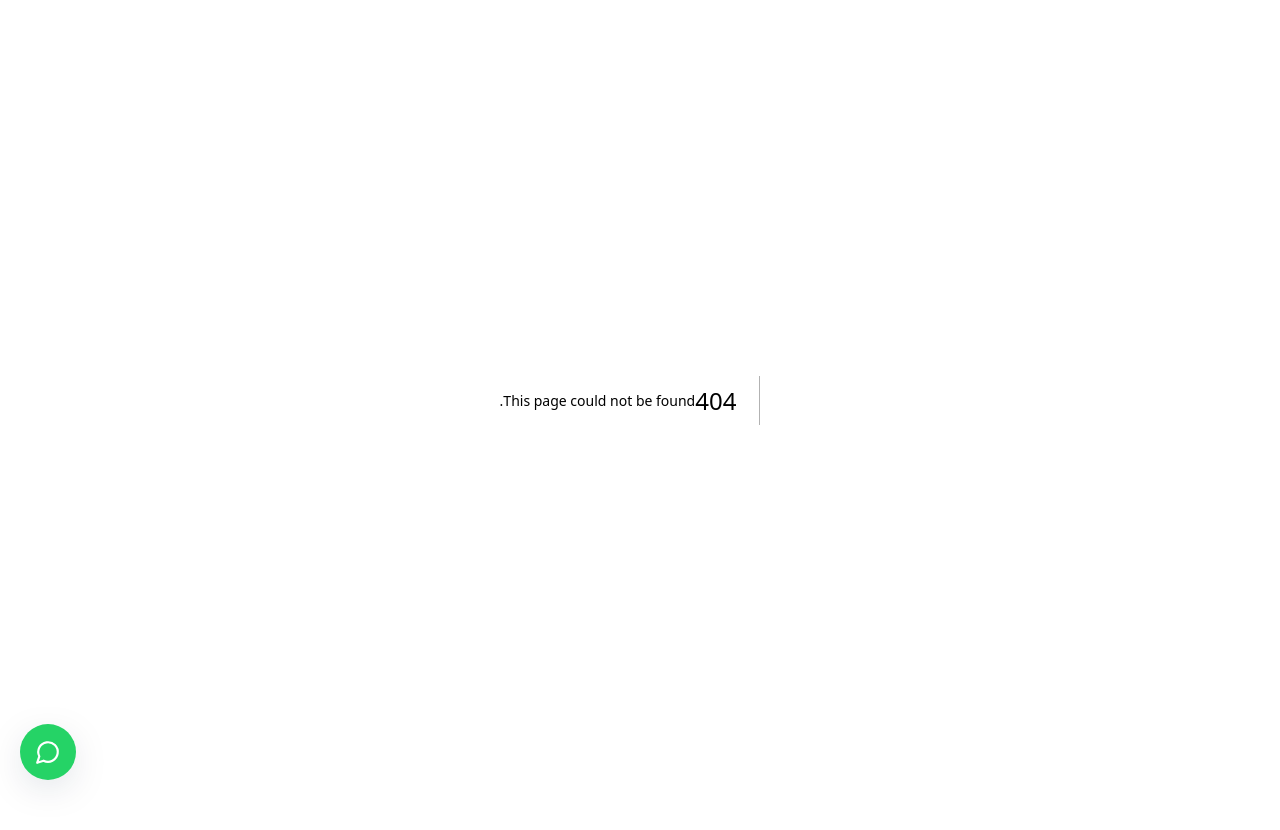
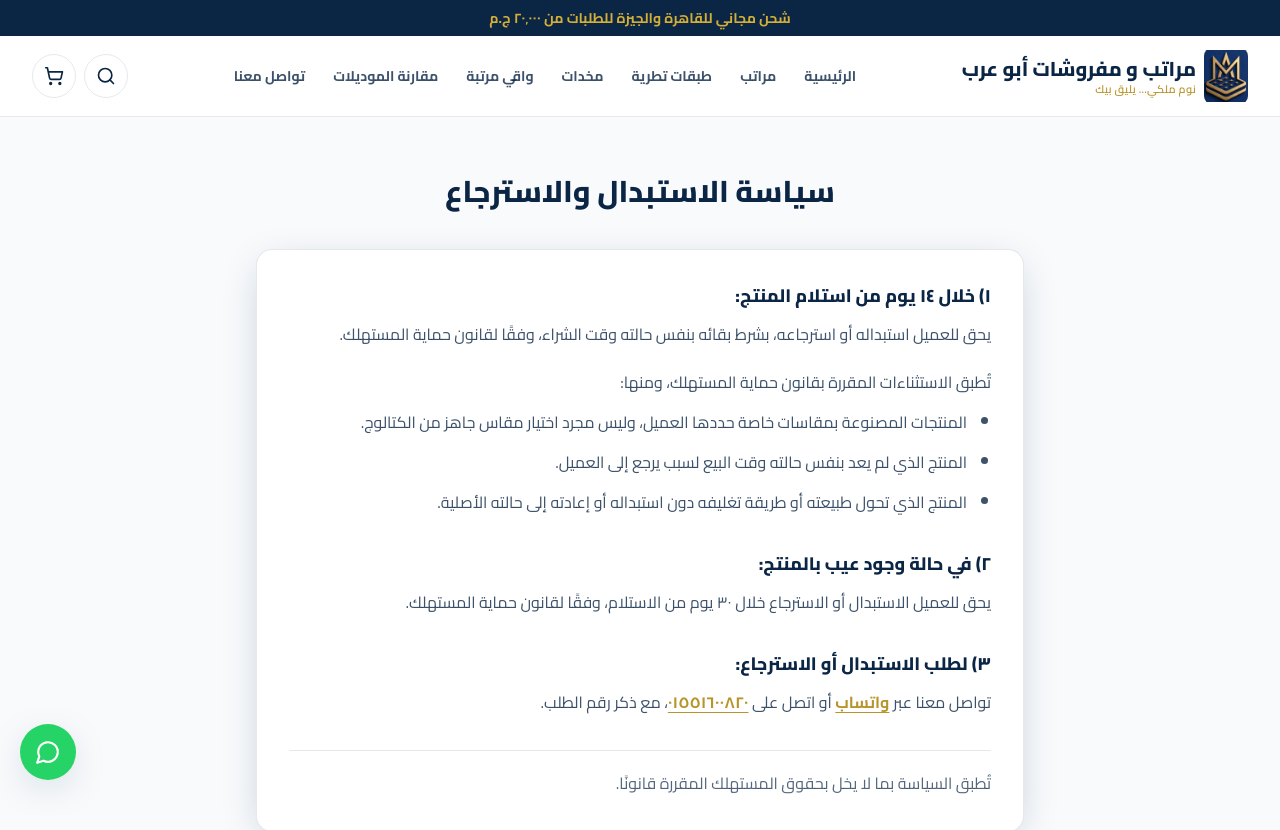
Before and after one commit to ABUARUBMATTRESSES-wq/abo-arab-mattress, a Next.js app: page /returns-policy in a window 1280 px wide. Before the commit this address had no page. Shown: the top 830 px of the page. Before the commit the page ends 800 px from the top, so only its background shows below. Built offline with nearby package versions, Linux system fonts and the light colour scheme.

Commit message:
Create page.tsx

```diff
--- /dev/null
+++ b/app/returns-policy/page.tsx
@@ -0,0 +1,65 @@
+import type { Metadata } from "next";
+import Header from "@/components/Header";
+import Footer from "@/components/Footer";
+import { buildWhatsappLink } from "@/lib/config";
+
+export const metadata: Metadata = {
+  title: "سياسة الاستبدال والاسترجاع",
+  description: "سياسة الاستبدال والاسترجاع في أبو عرب للمراتب والمفروشات وفقًا لقانون حماية المستهلك.",
+};
+
+export default function ReturnsPolicyPage() {
+  return (
+    <>
+      <Header />
+      <main className="container-app py-14">
+        <div className="mx-auto max-w-3xl">
+          <div className="mb-10 text-center">
+            <h1 className="section-title">سياسة الاستبدال والاسترجاع</h1>
+          </div>
+
+          <div className="card p-6 sm:p-8">
+            <h2 className="text-lg font-extrabold text-navy">١) خلال ١٤ يوم من استلام المنتج:</h2>
+            <p className="mt-2 leading-8 text-navy/80">
+              يحق للعميل استبداله أو استرجاعه، بشرط بقائه بنفس حالته وقت الشراء، وفقًا لقانون حماية المستهلك.
+            </p>
+            <p className="mt-4 leading-8 text-navy/80">تُطبق الاستثناءات المقررة بقانون حماية المستهلك، ومنها:</p>
+            <ul className="mt-2 list-disc space-y-2 pr-6 leading-8 text-navy/80">
+              <li>المنتجات المصنوعة بمقاسات خاصة حددها العميل، وليس مجرد اختيار مقاس جاهز من الكتالوج.</li>
+              <li>المنتج الذي لم يعد بنفس حالته وقت البيع لسبب يرجع إلى العميل.</li>
+              <li>المنتج الذي تحول طبيعته أو طريقة تغليفه دون استبداله أو إعادته إلى حالته الأصلية.</li>
+            </ul>
+
+            <h2 className="mt-8 text-lg font-extrabold text-navy">٢) في حالة وجود عيب بالمنتج:</h2>
+            <p className="mt-2 leading-8 text-navy/80">
+              يحق للعميل الاستبدال أو الاسترجاع خلال ٣٠ يوم من الاستلام، وفقًا لقانون حماية المستهلك.
+            </p>
+
+            <h2 className="mt-8 text-lg font-extrabold text-navy">٣) لطلب الاستبدال أو الاسترجاع:</h2>
+            <p className="mt-2 leading-8 text-navy/80">
+              تواصل معنا عبر{" "}
+              <a
+                href={buildWhatsappLink("السلام عليكم، حابب أطلب استبدال أو استرجاع، رقم الطلب: ")}
+                target="_blank"
+                rel="noreferrer"
+                className="font-bold text-gold-dark underline underline-offset-4"
+              >
+                واتساب
+              </a>{" "}
+              أو اتصل على{" "}
+              <a href="tel:01551600820" className="font-bold text-gold-dark underline underline-offset-4">
+                ٠١٥٥١٦٠٠٨٢٠
+              </a>
+              ، مع ذكر رقم الطلب.
+            </p>
+
+            <p className="mt-8 border-t border-navy/10 pt-4 leading-8 text-navy/70">
+              تُطبق السياسة بما لا يخل بحقوق المستهلك المقررة قانونًا.
+            </p>
+          </div>
+        </div>
+      </main>
+      <Footer />
+    </>
+  );
+}
```
